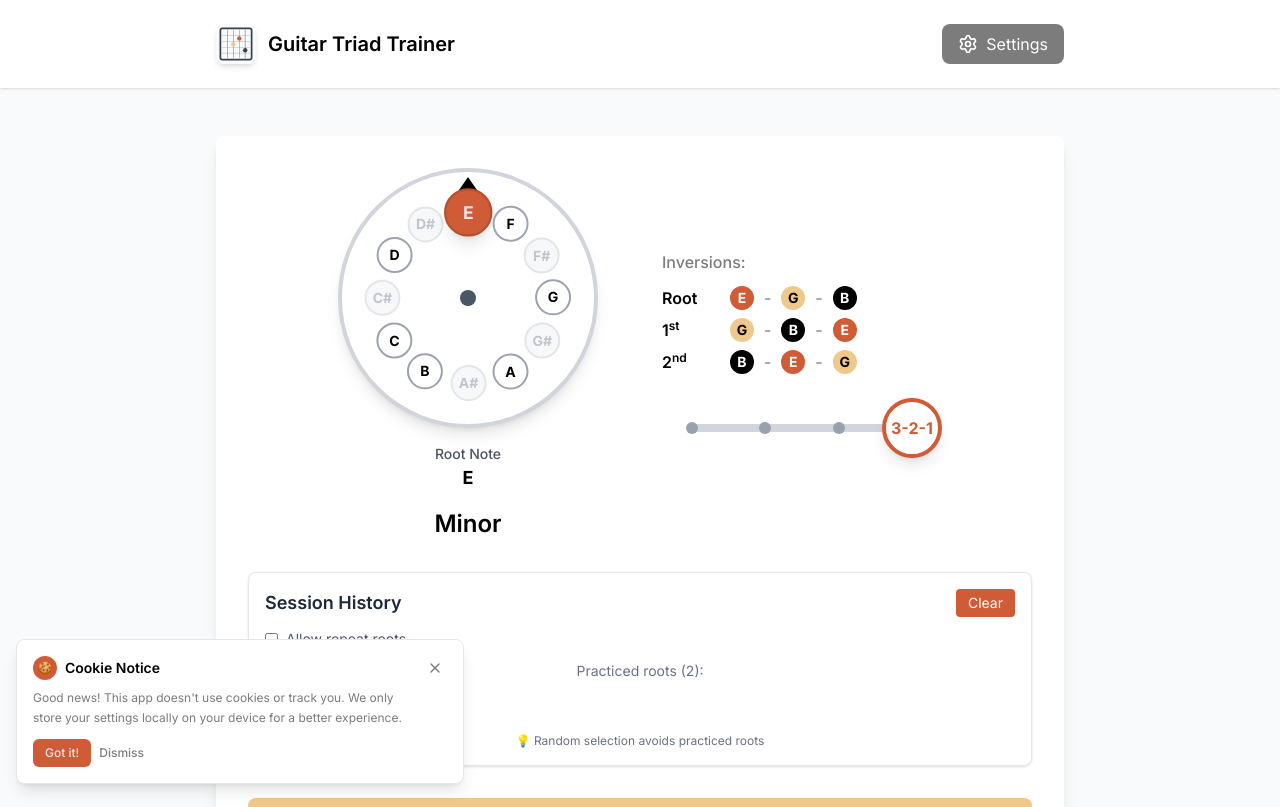
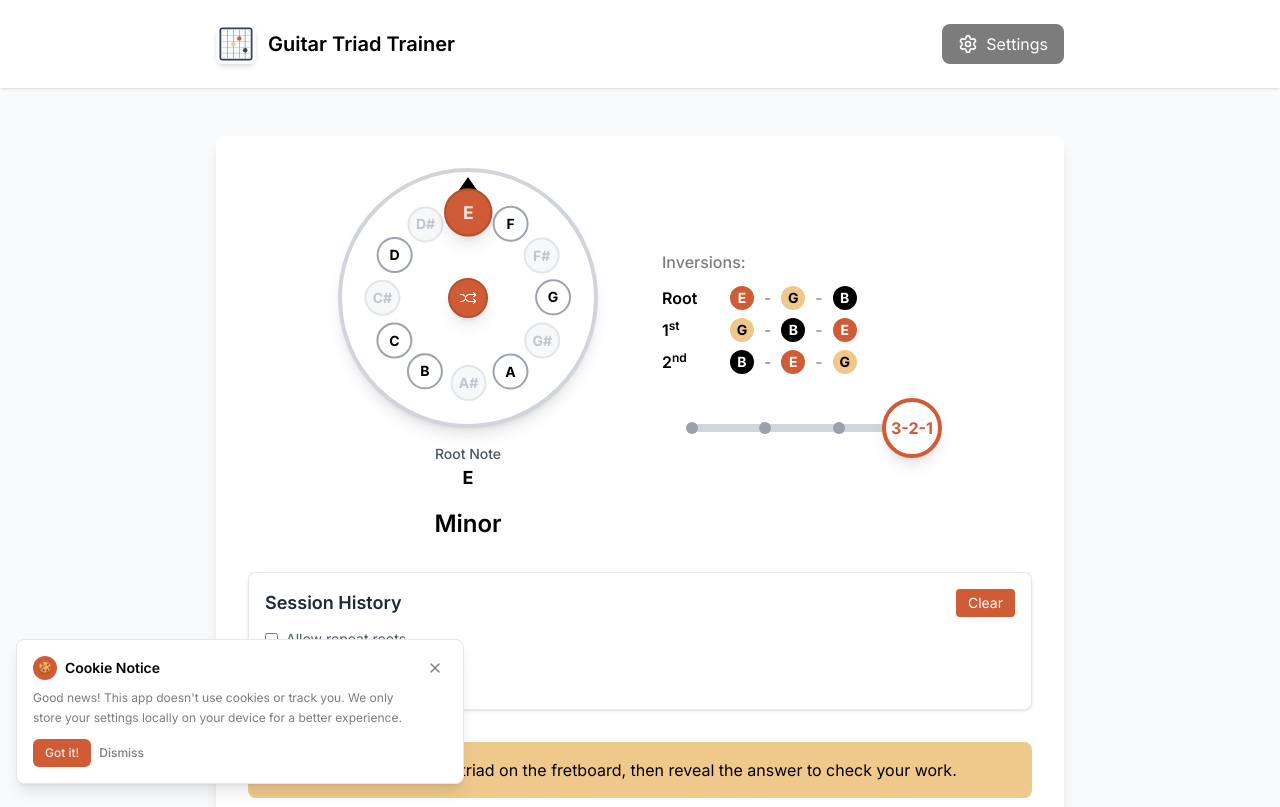
Before and after one commit to chenkasirer/triads, a React (Vite) app: page / in a window 1280 px wide. Shown: the top 807 px of the page. Built offline with nearby package versions, Linux system fonts and the light colour scheme.

Commit message:
randomize button in circle

```diff
--- a/src/App.tsx
+++ b/src/App.tsx
@@ -5,7 +5,7 @@ import Fretboard from './components/Fretboard';
 import ExerciseDisplay from './components/ExerciseDisplay';
 import SettingsPanel from './components/SettingsPanel';
 import CookieConsent from './components/CookieConsent';
-import { Shuffle, Eye, EyeOff } from 'lucide-react';
+import { Eye, EyeOff } from 'lucide-react';
 import logoSvg from './assets/triad-fretboard.svg';
 
 function App() {
@@ -57,14 +57,6 @@ function App() {
 
           {/* Controls */}
           <div className="flex flex-col sm:flex-row justify-center gap-3">
-            <button
-              onClick={generateNewExercise}
-              className="flex items-center justify-center gap-2 px-5 py-2.5 bg-flame text-lavender-blush rounded-md hover:bg-flame transition-colors text-sm font-medium"
-            >
-              <Shuffle size={18} />
-              Random Root
-            </button>
-
             <button
               onClick={toggleAnswer}
               className={`flex items-center justify-center gap-2 px-5 py-2.5 rounded-md text-sm font-medium transition-colors ${
--- a/src/components/ExerciseDisplay.tsx
+++ b/src/components/ExerciseDisplay.tsx
@@ -12,7 +12,7 @@ interface ExerciseDisplayProps {
 }
 
 const ExerciseDisplay: React.FC<ExerciseDisplayProps> = ({ exercise, showAnswer }) => {
-  const { setExerciseRoot, animateToRoot, setExerciseStringGroup, animateToStringGroup } = useAppStore();
+  const { setExerciseRoot, animateToRoot, setExerciseStringGroup, animateToStringGroup, generateNewExercise } = useAppStore();
 
   const formatQuality = (quality: string) => {
     return quality.charAt(0).toUpperCase() + quality.slice(1);
@@ -40,6 +40,7 @@ const ExerciseDisplay: React.FC<ExerciseDisplayProps> = ({ exercise, showAnswer
             <RootSelectorWheel
               selectedRoot={exercise.root}
               onRootChange={setExerciseRoot}
+              onRandomize={generateNewExercise}
               animateToRoot={animateToRoot}
               size={260}
             />
--- a/src/components/RootHistoryPane.tsx
+++ b/src/components/RootHistoryPane.tsx
@@ -34,10 +34,6 @@ export const RootHistoryPane: React.FC = () => {
       </div>
 
       <div className="space-y-2">
-        <div className="text-sm text-gray-500">
-          Practiced roots ({sessionHistory.length}):
-        </div>
-
         {sessionHistory.length === 0 ? (
           <div className="text-gray-400 text-sm italic">
             No roots practiced yet
@@ -55,12 +51,6 @@ export const RootHistoryPane: React.FC = () => {
           </div>
         )}
       </div>
-
-      {!allowRepeatRoots && sessionHistory.length > 0 && (
-        <div className="mt-3 text-xs text-gray-500">
-          💡 Random selection avoids practiced roots
-        </div>
-      )}
     </div>
   );
 };
--- a/src/components/RootSelectorWheel.tsx
+++ b/src/components/RootSelectorWheel.tsx
@@ -1,10 +1,12 @@
 import React, { useState, useEffect, useRef } from 'react';
 import type { Note } from '../types';
 import { useAppStore } from '../store';
+import shuffleIcon from '../assets/shuffle.svg';
 
 interface RootSelectorWheelProps {
   selectedRoot: Note;
   onRootChange: (root: Note) => void;
+  onRandomize?: () => void; // Function to call for randomization
   animateToRoot?: Note | null; // For random root animation
   size?: number;
 }
@@ -14,6 +16,7 @@ const ALL_NOTES: Note[] = ['C', 'C#', 'D', 'D#', 'E', 'F', 'F#', 'G', 'G#', 'A',
 const RootSelectorWheel: React.FC<RootSelectorWheelProps> = ({
   selectedRoot,
   onRootChange,
+  onRandomize,
   animateToRoot,
   size = 260
 }) => {
@@ -229,14 +232,33 @@ const RootSelectorWheel: React.FC<RootSelectorWheelProps> = ({
           })}
         </div>
 
-        {/* Center dot */}
+        {/* Center randomize button */}
         <div
-          className="absolute w-4 h-4 bg-gray-600 rounded-full"
+          className={`absolute rounded-full transition-all duration-200 flex items-center justify-center ${
+            onRandomize
+              ? 'w-10 h-10 bg-flame text-white cursor-pointer hover:bg-opacity-90 hover:scale-110 shadow-lg border-2 border-flame-dark'
+              : 'w-4 h-4 bg-gray-600'
+          }`}
           style={{
-            left: centerX - 8,
-            top: centerY - 8
+            left: centerX - (onRandomize ? 20 : 8),
+            top: centerY - (onRandomize ? 20 : 8)
           }}
-        />
+          onClick={onRandomize ? () => onRandomize() : undefined}
+          title={onRandomize ? "Randomize root note" : undefined}
+        >
+          {onRandomize && (
+            <img
+              src={shuffleIcon}
+              alt="Shuffle"
+              width="16"
+              height="16"
+              className="filter brightness-0 invert"
+              style={{
+                filter: 'brightness(0) invert(1) drop-shadow(0 0 0.5px white) drop-shadow(0 0 0.5px white)'
+              }}
+            />
+          )}
+        </div>
       </div>
 
       <div className="mt-4 text-center">
```
Also changed, not shown: src/assets/shuffle.svg (added).
